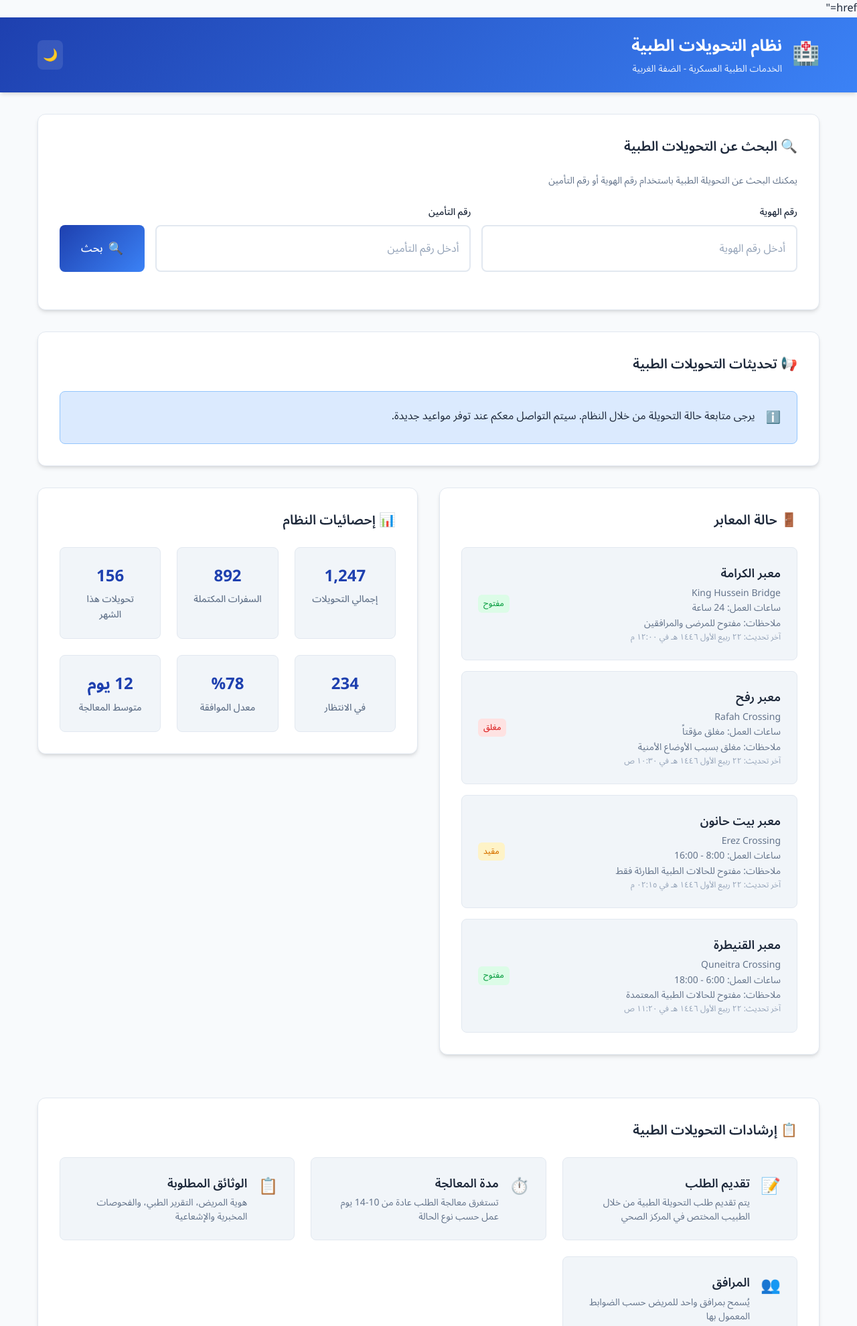
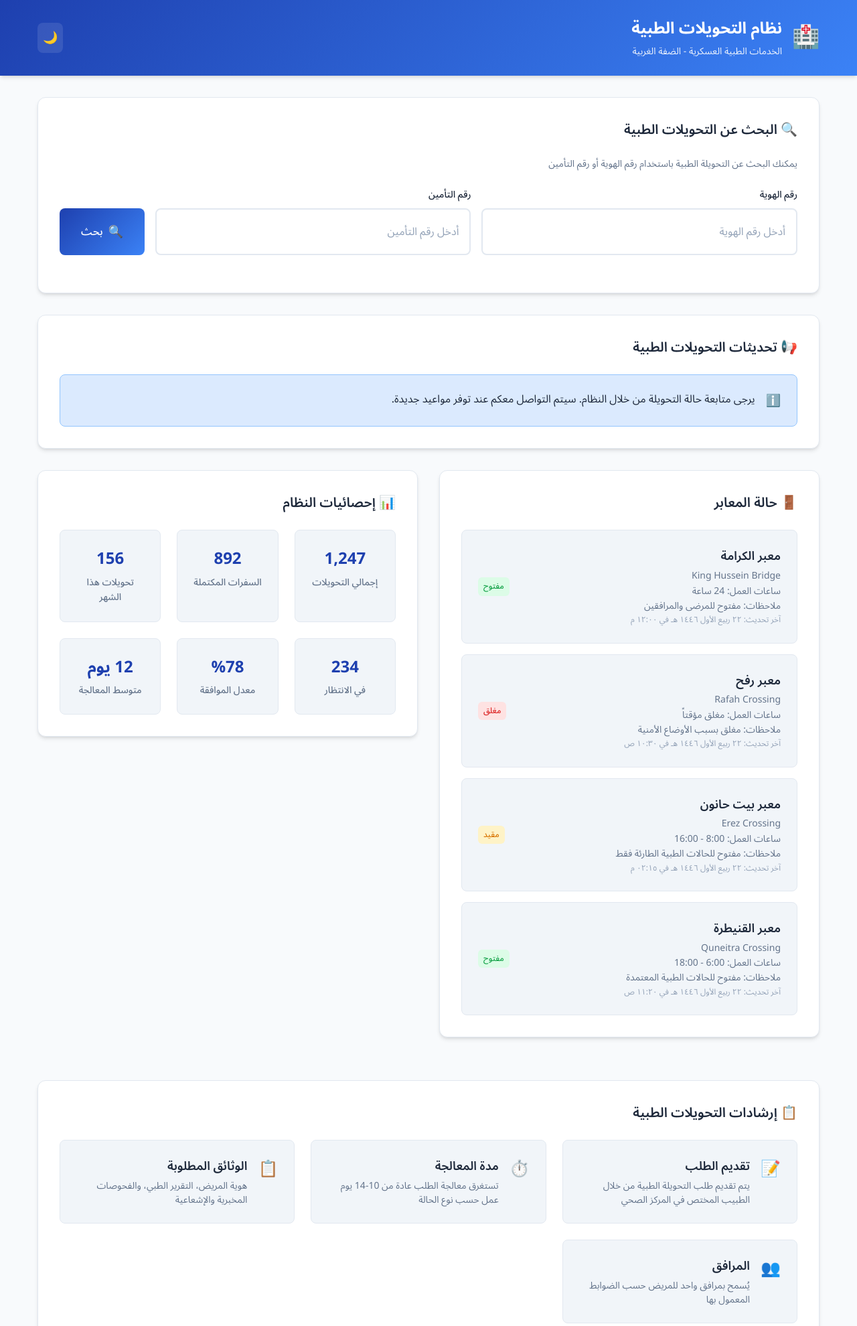
Before and after one commit to AbdalrheemHasanSalah/WestBankHealth, a Python web app: template templates/index.html in a window 1280 px wide. Shown: the top 1980 px of the page at 67% size. Run offline with Jinja, Linux system fonts and the light colour scheme; the template is opened without the code that fills it, so the values that code supplies are empty.

Commit message:
Update index.html

```diff
--- a/templates/index.html
+++ b/templates/index.html
@@ -1,4 +1,4 @@
- href="<!doctype html>
+<!doctype html>
 <html lang="ar" dir="rtl">
     <head>
         <meta charset="UTF-8" />
```
